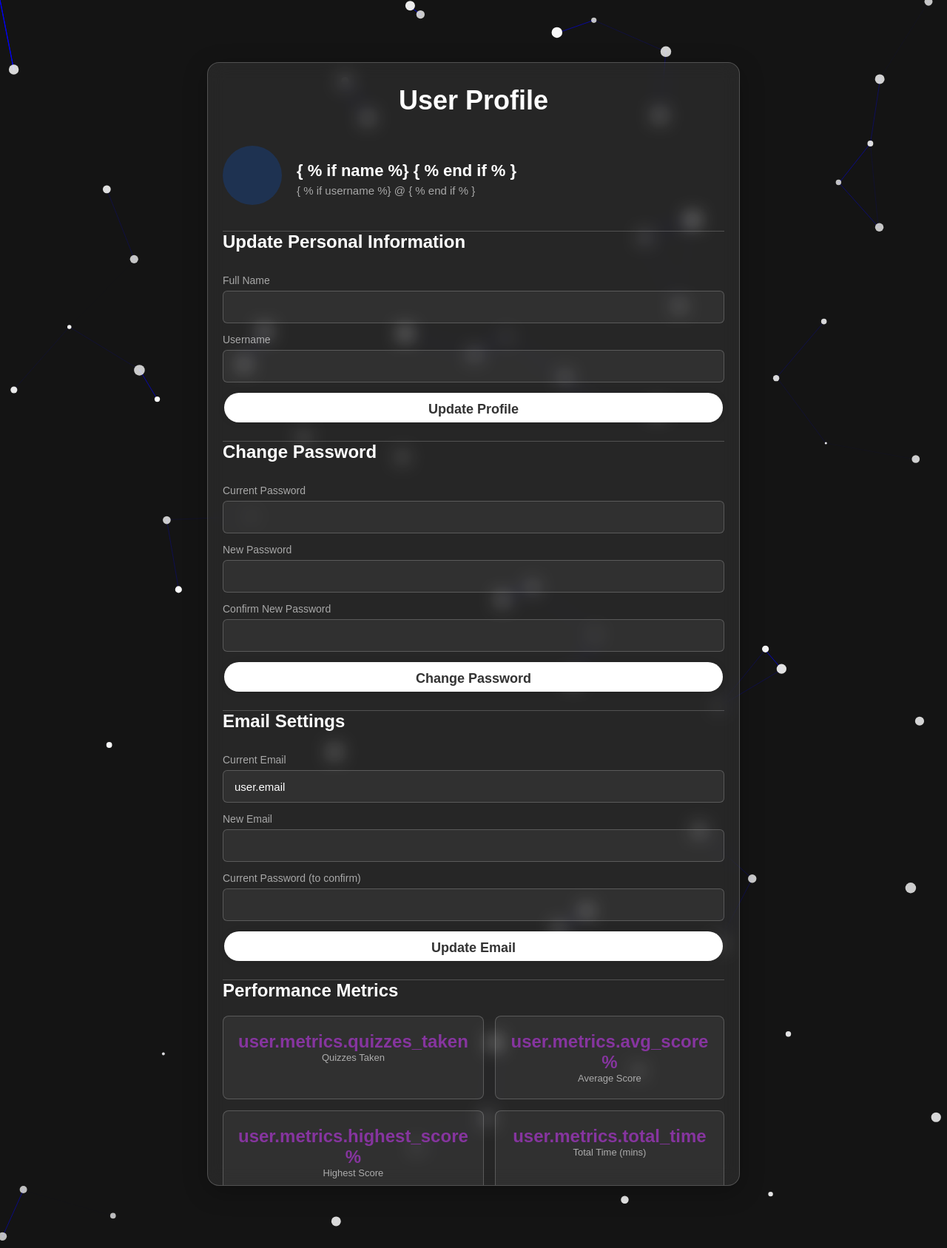
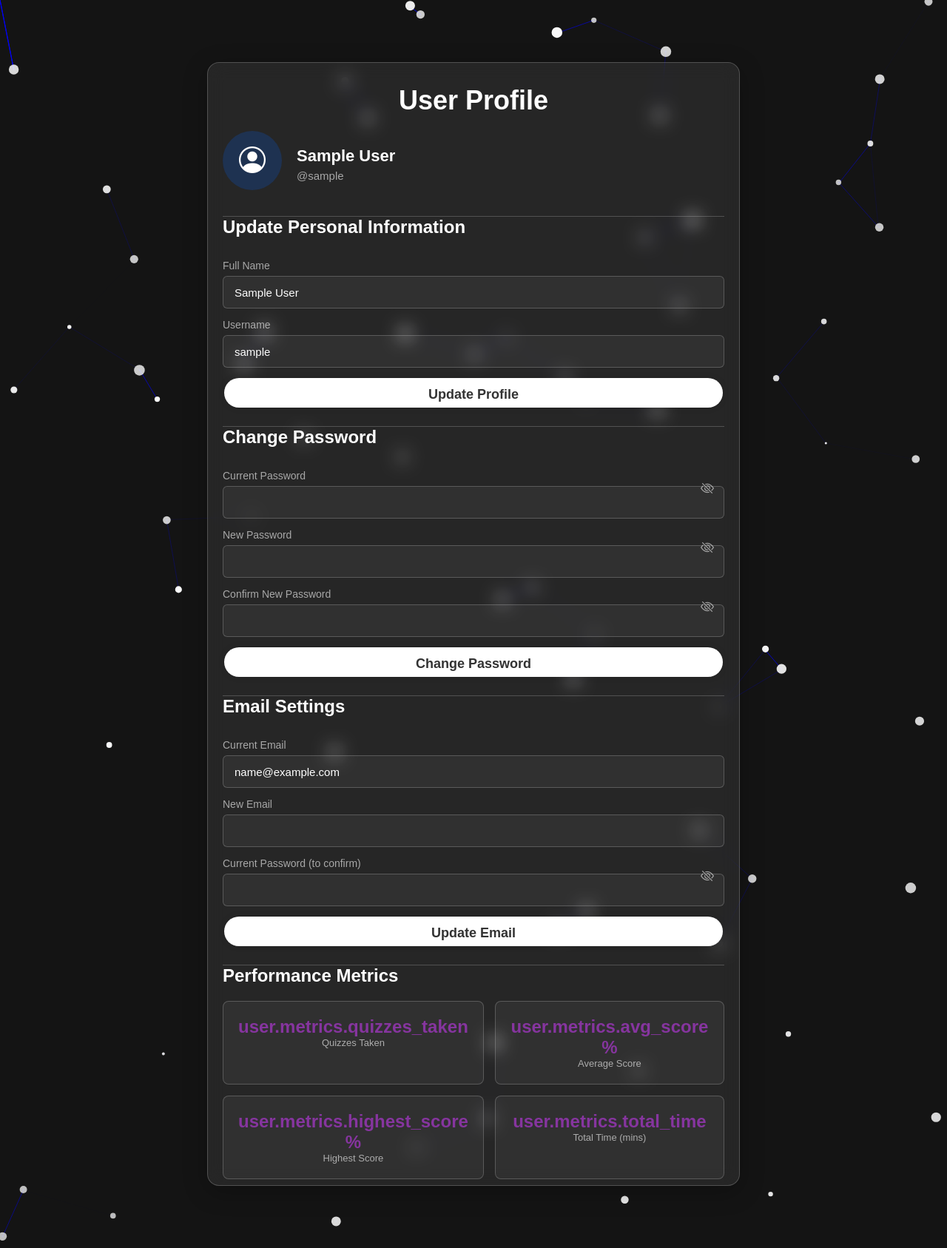
Before and after one commit to Pixel-Synth/Quiz-Master, a Flask app: page /profilepage in a window 1280 px wide. Shown: the whole page at 74% size. Run offline with Flask 3, Linux system fonts and the light colour scheme; the visitor is signed in with stand-in values (Sample User, id 1); some libraries are stand-ins or nearby versions; some web fonts are replaced.

Commit message:
Completed Profile Updation except for graphs

```diff
--- a/app.py
+++ b/app.py
@@ -1,44 +1,49 @@
 import sqlite3
 from datetime import timedelta
-from flask import Flask, render_template,redirect,url_for, request, session, jsonify
-from email_validator import validate_email,EmailNotValidError
+from flask import Flask, render_template, redirect, url_for, request, session, jsonify
+from email_validator import validate_email, EmailNotValidError
 from model import db, User, Subject, Topic, Question, Score
+
 app = Flask(__name__, instance_relative_config=True)
 app.config['SQLALCHEMY_DATABASE_URI'] = 'sqlite:///database.db'
-app.secret_key="pixelSynth"
+app.secret_key = "pixelSynth"
 db.init_app(app)
 app.permanent_session_lifetime = timedelta(days=7)
+
 with app.app_context():
     db.create_all()
-@app.route('/',methods=['GET', 'POST'])
+
+@app.route('/', methods=['GET', 'POST'])
 def home():
     if 'username' in session:
         username = session['username']
-        return render_template('homepage.html', name=username)
+        return render_template('homepage.html', name=session['name'], username=username)
+
     if request.method == 'POST':
         username = request.form.get('username')
         password = request.form.get('password')
         remember = request.form.get('remember')
         if username == "admin" and password == "pixel-synth":
             return redirect(url_for('admin'))
+
         user = User.query.filter((User.username == username) & (User.password == password)).first()
         if user:
             session['username'] = username
-            if remember:
-                session.permanent = True
-            else:
-                session.permanent = False
-            print(user.name)
-            return render_template('homepage.html', name=user.name)
+            session['name'] = user.name
+            session['email'] = user.mail
+            session.permanent = bool(remember)
+            return render_template('homepage.html', name=user.name, username=username)
         else:
             return render_template('index.html', error=True, username=username, password=password)
+
     if request.args.get('logout'):
         return render_template('index.html', logout=True)
     if request.args.get('success'):
         return render_template('index.html', success=True)
+
     return render_template('index.html')
 
-@app.route('/register',methods=['GET', 'POST'])
+@app.route('/register', methods=['GET', 'POST'])
 def register():
     if request.method == 'POST':
         username = request.form['username']
@@ -46,18 +51,22 @@ def register():
         password = request.form['password']
         name = request.form['name']
         confirm_password = request.form['confirm_password']
+
         existing_user = User.query.filter((User.username == username)).first()
         existing_mail = User.query.filter(User.mail == mail).first()
+
         if existing_user:
             return render_template('register.html', userError=True, username=username, mail=mail, password=password, name=name, confirm_password=confirm_password)
         if existing_mail:
             return render_template('register.html', mailError=True, username=username, mail=mail, password=password, name=name, confirm_password=confirm_password)
         if password != confirm_password:
             return render_template('register.html', passError=True, username=username, mail=mail, password=password, name=name, confirm_password=confirm_password)
+
         try:
-            valid=validate_email(mail)
+            valid = validate_email(mail)
         except EmailNotValidError as e:
             return render_template('register.html', mailNotValidError=True, username=username, mail=mail, password=password, name=name, confirm_password=confirm_password)
+
         new_user = User(username=username, mail=mail, password=password, name=name.capitalize())
         db.session.add(new_user)
         db.session.commit()
@@ -67,6 +76,8 @@ def register():
 
 @app.route('/homepage')
 def homepage():
+    if 'username' in session:
+        return render_template('homepage.html', name=session['name'], username=session['username'])
     return render_template('homepage.html')
 
 @app.route('/quiz')
@@ -78,6 +89,8 @@ def quiz():
 @app.route('/logout')
 def logout():
     session.pop('username', None)
+    session.pop('name', None)
+    session.pop('email', None)
     return redirect(url_for('home', logout=True))
 
 @app.route('/get_questions')
@@ -87,7 +100,7 @@ def get_ques():
     if not topic:
         return jsonify([])
 
-    questions = Question.query.filter(tid = topic.tid).all()
+    questions = Question.query.filter(tid=topic.tid).all()
     question_list = []
     for question in questions:
         question_list.append({
@@ -101,21 +114,75 @@ def get_ques():
         })
     return jsonify(question_list)
 
-@app.route('/profilepage')
+@app.route('/profilepage', methods=['GET', 'POST'])
 def profilepage():
-    return render_template('profilepage.html',)
+    if 'username' in session:
+        return render_template('profilepage.html', success=request.args.get('success'), name=session['name'], username=session['username'], mail=session['email'])
+    return redirect(url_for('home'))
 
-@app.route('/update_profile')
+@app.route('/update_profile', methods=['GET', 'POST'])
 def update_profile():
+    if request.method == 'POST':
+        username = request.form.get('username')
+        name = request.form.get('name')
+        user = User.query.filter_by(username=username).first()
+        if user and user.username != session['username']:
+            return render_template('profilepage.html', userError=True, username=username, name=name, mail=session['email'])
+        else:
+            user = User.query.filter_by(username=session['username']).first()
+            if name:
+                user.name = name.capitalize()
+            if username:
+                user.username = username
+                session['username'] = username
+            db.session.commit()
+            session['name'] = user.name
+            session['email'] = user.mail
+        db.session.commit()
+        return redirect(url_for('profilepage', success=True, username=username, name=session['name'], mail=session['email']))
     return render_template('profilepage.html')
 
-@app.route('/change_password')
+@app.route('/change_password', methods=['GET', 'POST'])
 def change_password():
-    return render_template('profilepage.html')
+    if request.method == 'POST':
+        username = session['username']
+        current = request.form.get('current_password')
+        new = request.form.get('new_password')
+        confirm = request.form.get('confirm_password')
+        user = User.query.filter_by(username=username).first()
 
-@app.route('/update_email')
+        if user.password != current:
+            return render_template('profilepage.html', passwdError=True, username=username, name=session['name'], mail=session['email'])
+        if new != confirm:
+            return render_template('profilepage.html', matchError=True, username=username, name=session['name'], mail=session['email'])
+
+        user.password = new
+        db.session.commit()
+        return redirect(url_for('profilepage', success=True, username=username, name=session['name'], mail=session['email']))
+
+    return render_template('index.html')
+
+@app.route('/update_email', methods=['GET', 'POST'])
 def update_email():
-    return render_template('profilepage.html')
+    if request.method == 'POST':
+        username = session['username']
+        email = request.form.get('new_email')
+        password = request.form.get('password')
+        user = User.query.filter_by(username=username).first()
+        try:
+            valid = validate_email(email)
+        except EmailNotValidError as e:
+            return render_template('profilepage.html', mailNotValidError=True, username=username, name=session['name'], mail=session['email'])
+        if user.password != password:
+            return render_template('profilepage.html', passwdError=True, username=username, name=session['name'], mail=session['email'])
+        existing_mail = User.query.filter(User.mail == email).first()
+        if existing_mail and existing_mail!=session['email']:
+            return render_template('profilepage.html', mailError=True, username=username, name=session['name'], mail=session['email'])
+        user.mail = email
+        session['email'] = email
+        db.session.commit()
+        return redirect(url_for('profilepage', success=True, username=username, name=session['name'], mail=email))
+    return render_template('index.html')
 
 @app.route('/admin')
 def admin():
@@ -129,5 +196,5 @@ def adminadd():
 def adminedit():
     return render_template('admin-edit-questions.html')
 
-if (__name__ == '__main__'):
+if __name__ == '__main__':
     app.run(debug=True)
--- a/change.txt
+++ b/change.txt
@@ -1,3 +1,4 @@
 Add Graphs
 Add / Edit Questions
 Make index.html (Description about Quiz app, Link for Login and register)
+Retain all the values if error is thrown in profile updation (Last priority)
--- a/static/js/pass-toggle.js
+++ b/static/js/pass-toggle.js
@@ -1,6 +1,5 @@
 const eyes = document.querySelectorAll('.eye');
 const passwords = document.querySelectorAll('.password');
-console.log(eyes);
 eyes.forEach((eye, index) => {
   eye.addEventListener('click', () => {
     const password = passwords[index];
--- a/templates/homepage.html
+++ b/templates/homepage.html
@@ -57,7 +57,7 @@
                 </div>
             </div>
             <div class="category">
-                <a href="{{ url_for('profilepage') }}" style="text-decoration: none; color: black">Profile</a>
+                <a href="{{ url_for('profilepage',name=name, username=username ) }}" style="text-decoration: none; color: black">Profile</a>
             </div>
         </div>
     </body>
--- a/templates/profilepage.html
+++ b/templates/profilepage.html
@@ -359,23 +359,38 @@
     <div class="wrapper">
         <div class="profile-section">
             <h1>User Profile</h1>
-            <p style="color: green; font-weight: bold; text-align: center;padding: 10px;">
-            </p>
-            </p>
-
+            {% if success %}
+            <p style="color: green; font-weight: bold; text-align: center;padding: 10px;">Updated Successfully!</p>
+            {% endif %}
+            {% if passwdError %}
+            <p style="color: red; font-weight: bold; text-align: center;padding: 10px;">Password is Incorrect!</p>
+            {% endif %}
+            {% if matchError %}
+            <p style="color: red; font-weight: bold; text-align: center;padding: 10px;">Passwords do not match!</p>
+            {% endif %}
+            {% if userError %}
+            <p style="color: red; font-weight: bold; text-align: center;padding: 10px;">Username already exists!</p>
+            {% endif %}
+            {% if emailError %}
+            <p style="color: red; font-weight: bold; text-align: center;padding: 10px;">Email already exists!</p>
+            {% endif %}
+            {% if mailNotValidError %}
+            <p style="color: red; font-weight: bold; text-align: center;padding: 10px;">Please Enter a Valid E-Mail</p>
+            {% endif %}
             <div class="profile-info">
                 <div class="profile-avatar">
+                    <i class="bi bi-person-circle"></i>
                 </div>
                 <div class="profile-details">
                     <h2 class="profile-name">
-                        { % if name %}
+                        {% if name %}
                             {{name}}
-                        { % end if % }
+                        {% endif %}
                     </h2>
                     <p class="profile-username">
-                        { % if username %}
+                        {% if username %}
                         @{{ username }}
-                        { % end if % }
+                        {% endif %}
                     </p>
                 </div>
             </div>
@@ -386,11 +401,11 @@
             <form id="update-profile" action="{{ url_for('update_profile') }}" method="post">
                 <div class="input-box">
                     <label for="name">Full Name</label>
-                    <input type="text" id="name" name="name" required>
+                    <input type="text" id="name" name="name" value="{{name}}" required>
                 </div>
                 <div class="input-box">
                     <label for="username">Username</label>
-                    <input type="text" id="username" name="username" required>
+                    <input type="text" id="username" name="username" value="{{username}}" required>
                 </div>
                 <div class="form-buttons">
                     <button type="submit" class="button">Update Profile</button>
@@ -403,15 +418,18 @@
             <form id="change-password" action="{{ url_for('change_password') }}" method="post">
                 <div class="input-box">
                     <label for="current-password">Current Password</label>
-                    <input type="password" id="current-password" name="current_password" required>
+                    <input type="password" id="current-password" name="current_password" class="password" required>
+                    <i class="bi bi-eye-slash eye"></i>
                 </div>
                 <div class="input-box">
                     <label for="new-password">New Password</label>
-                    <input type="password" id="new-password" name="new_password" required>
+                    <input type="password" id="new-password" name="new_password" class="password" required>
+                    <i class="bi bi-eye-slash eye"></i>
                 </div>
                 <div class="input-box">
                     <label for="confirm-password">Confirm New Password</label>
-                    <input type="password" id="confirm-password" name="confirm_password" required>
+                    <input type="password" id="confirm-password" name="confirm_password" class="password" required>
+                    <i class="bi bi-eye-slash eye"></i>
                 </div>
                 <div class="form-buttons">
                     <button type="submit" class="button">Change Password</button>
@@ -424,7 +442,7 @@
             <form id="update-email" action="{{ url_for('update_email') }}" method="post">
                 <div class="input-box">
                     <label for="current-email">Current Email</label>
-                    <input type="email" id="current-email" value="user.email" disabled>
+                    <input type="email" id="current-email" value="{{mail}}" disabled>
                 </div>
                 <div class="input-box">
                     <label for="new-email">New Email</label>
@@ -432,7 +450,8 @@
                 </div>
                 <div class="input-box">
                     <label for="password">Current Password (to confirm)</label>
-                    <input type="password" id="password" name="password" required>
+                    <input type="password" id="password" name="password" class="password" required>
+                    <i class="bi bi-eye-slash eye"></i>
                 </div>
                 <div class="form-buttons">
                     <button type="submit" class="button">Update Email</button>
@@ -469,8 +488,8 @@
         </div>
     </div>
 
-    <script src="{{ url_for('static', filename='js/backgroundjs.js') }}"></script>
-
+    <!--script src="{{ url_for('static', filename='js/backgroundjs.js') }}"></script!-->
+    <script src="{{ url_for('static', filename='js/pass-toggle.js') }}"></script>
 </body>
 
 </html>
```
